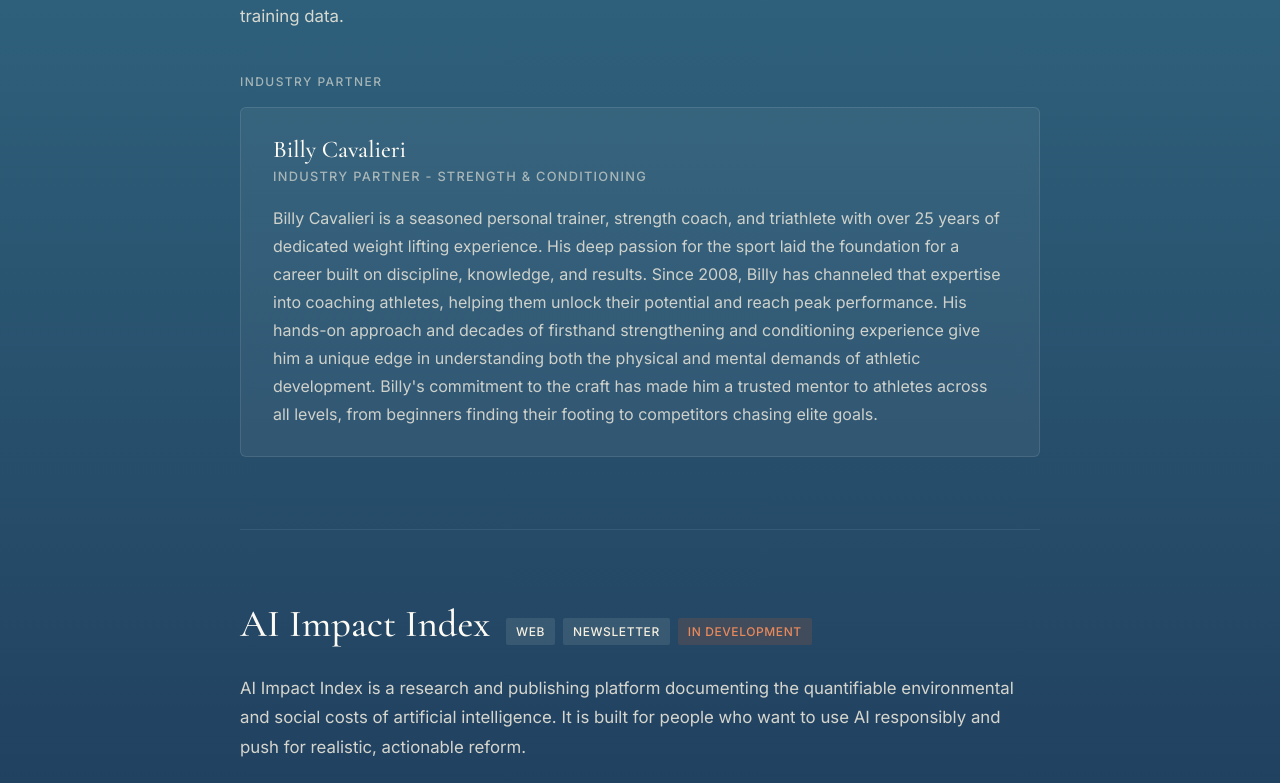
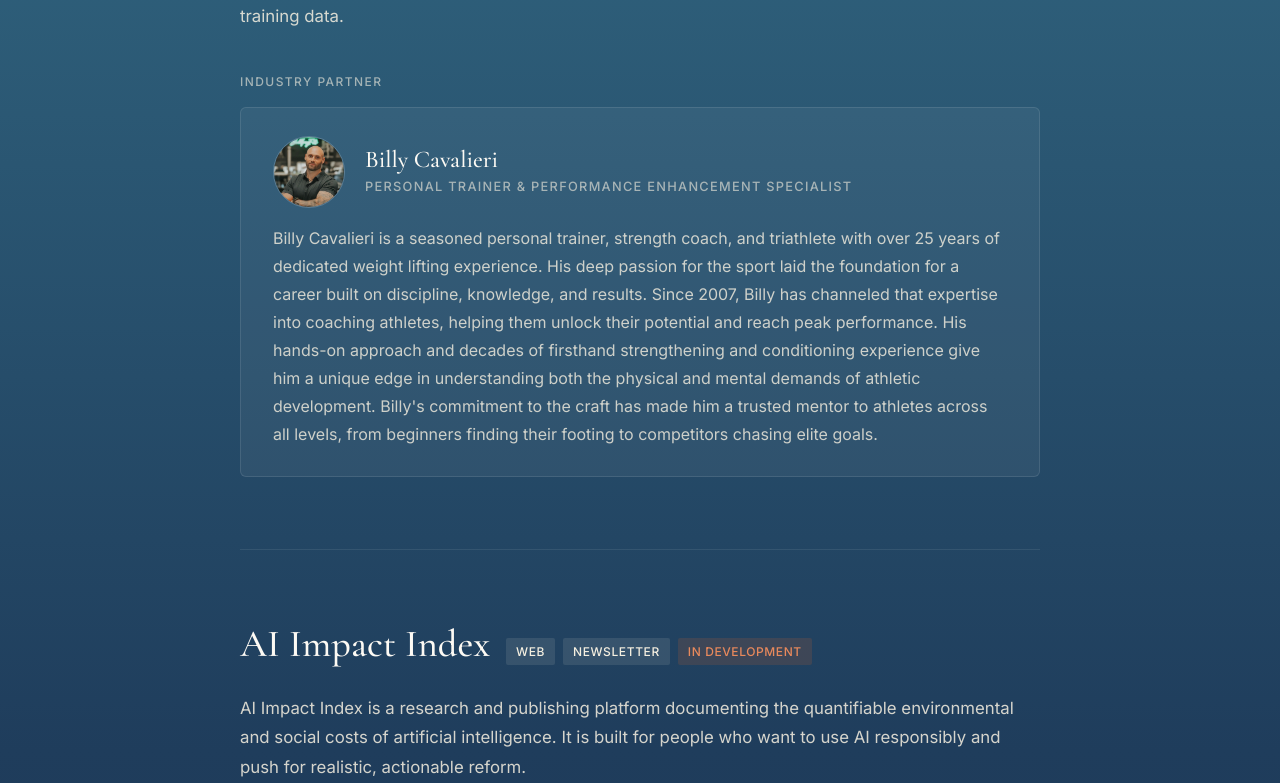
Before and after one commit to atreyu-s/SpencerStudiosWebsite, a React (Vite) app: page /projects in a window 1280 px wide. Shown: the part 980-1763 px from the top of the page. Built offline with nearby package versions, Linux system fonts and the light colour scheme.

Commit message:
Add Billy photo, update role title, fix 2007, trim AI Impact Index

```diff
--- a/src/pages/ProjectsPage.css
+++ b/src/pages/ProjectsPage.css
@@ -122,7 +122,20 @@
 }
 
 .partner-card-header {
+  display: flex;
+  align-items: center;
+  gap: 20px;
   margin-bottom: 16px;
+}
+
+.partner-photo {
+  width: 72px;
+  height: 72px;
+  border-radius: 50%;
+  object-fit: cover;
+  object-position: center top;
+  flex-shrink: 0;
+  border: 1.5px solid rgba(255, 255, 255, 0.2);
 }
 
 .partner-name {
--- a/src/pages/ProjectsPage.jsx
+++ b/src/pages/ProjectsPage.jsx
@@ -1,4 +1,5 @@
 import { Link } from 'react-router-dom'
+import billyImg from '../assets/billy.jpg'
 import './ProjectsPage.css'
 
 const projects = [
@@ -22,8 +23,9 @@
     ],
     partner: {
       name: 'Billy Cavalieri',
-      role: 'Industry Partner - Strength & Conditioning',
-      bio: 'Billy Cavalieri is a seasoned personal trainer, strength coach, and triathlete with over 25 years of dedicated weight lifting experience. His deep passion for the sport laid the foundation for a career built on discipline, knowledge, and results. Since 2008, Billy has channeled that expertise into coaching athletes, helping them unlock their potential and reach peak performance. His hands-on approach and decades of firsthand strengthening and conditioning experience give him a unique edge in understanding both the physical and mental demands of athletic development. Billy\'s commitment to the craft has made him a trusted mentor to athletes across all levels, from beginners finding their footing to competitors chasing elite goals.',
+      role: 'Personal Trainer & Performance Enhancement Specialist',
+      photo: billyImg,
+      bio: 'Billy Cavalieri is a seasoned personal trainer, strength coach, and triathlete with over 25 years of dedicated weight lifting experience. His deep passion for the sport laid the foundation for a career built on discipline, knowledge, and results. Since 2007, Billy has channeled that expertise into coaching athletes, helping them unlock their potential and reach peak performance. His hands-on approach and decades of firsthand strengthening and conditioning experience give him a unique edge in understanding both the physical and mental demands of athletic development. Billy\'s commitment to the craft has made him a trusted mentor to athletes across all levels, from beginners finding their footing to competitors chasing elite goals.',
     },
   },
   {
@@ -33,8 +35,6 @@
     description: [
       'AI Impact Index is a research and publishing platform documenting the quantifiable environmental and social costs of artificial intelligence. It is built for people who want to use AI responsibly and push for realistic, actionable reform.',
       'The platform aggregates data from academic institutions, regulatory bodies, and corporate sustainability disclosures to produce transparent, methodology-driven assessments of the AI industry\'s footprint - covering energy consumption, water usage, carbon emissions, labor practices, political influence, and misinformation risk.',
-      'Built in collaboration with a researcher with a legal background and an environmental lawyer and science communicator, the site pairs rigorous sourcing standards with accessible writing for a general audience. A companion newsletter translates dense findings into readable, actionable takeaways.',
-      'Spencer Studios designed and built the platform and leads on technical content - translating AI infrastructure concepts like inference costs, data center architecture, and hardware supply chains into language a non-specialist can evaluate and act on.',
     ],
     partner: null,
   },
@@ -54,6 +54,9 @@
   return (
     <div className="partner-card">
       <div className="partner-card-header">
+        {partner.photo && (
+          <img src={partner.photo} alt={partner.name} className="partner-photo" />
+        )}
         <div>
           <h3 className="partner-name">{partner.name}</h3>
           <p className="partner-role">{partner.role}</p>
```
Also changed, not shown: src/assets/billy.jpg (added).
